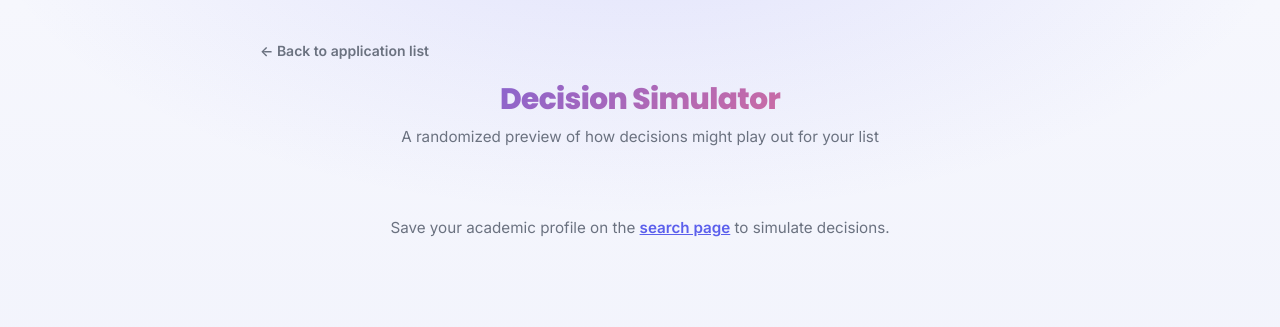
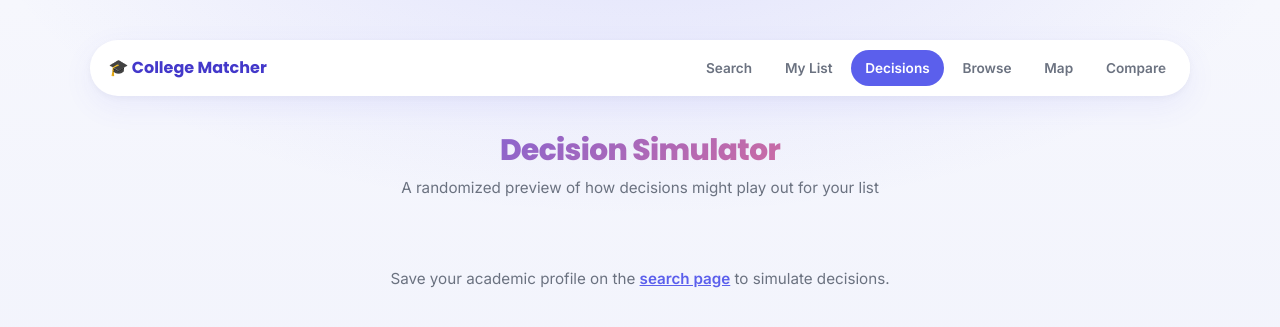
Before and after one commit to hschultz41/collegematcher, a Flask app: page /decisions in a window 1280 px wide. Shown: the top 327 px of the page. Run offline with Flask 3, Linux system fonts and the light colour scheme.

Commit message:
added navigation bar

```diff
--- a/app.py
+++ b/app.py
@@ -1,4 +1,4 @@
-from flask import Flask, request, jsonify, send_from_directory, abort
+from flask import Flask, request, jsonify, render_template, abort
 import pandas as pd
 import os
 import random
@@ -238,7 +238,7 @@ LOCATIONS = ["Any", "West", "Northeast", "Midwest", "Southeast", "South"]
 
 @app.route("/")
 def index():
-    return send_from_directory(BASE_DIR, "index.html")
+    return render_template("index.html", active="search")
 
 
 @app.route("/api/match", methods=["POST"])
@@ -299,7 +299,7 @@ def recommendations():
 
 @app.route("/recommendations")
 def recommendations_page():
-    return send_from_directory(BASE_DIR, "recommendations.html")
+    return render_template("recommendations.html", active="recommendations")
 
 
 @app.route("/api/simulate", methods=["POST"])
@@ -331,14 +331,14 @@ def simulate():
 
 @app.route("/decisions")
 def decisions_page():
-    return send_from_directory(BASE_DIR, "decisions.html")
+    return render_template("decisions.html", active="decisions")
 
 
 @app.route("/college/<slug>")
 def college_page(slug):
     if slug not in colleges_df["slug"].values:
         abort(404)
-    return send_from_directory(BASE_DIR, "college.html")
+    return render_template("college.html", active=None)
 
 
 @app.route("/api/college/<slug>")
@@ -379,17 +379,17 @@ def college_detail(slug):
 
 @app.route("/map")
 def map_page():
-    return send_from_directory(BASE_DIR, "map.html")
+    return render_template("map.html", active="map")
 
 
 @app.route("/browse")
 def browse_page():
-    return send_from_directory(BASE_DIR, "browse.html")
+    return render_template("browse.html", active="browse")
 
 
 @app.route("/compare")
 def compare_page():
-    return send_from_directory(BASE_DIR, "compare.html")
+    return render_template("compare.html", active="compare")
 
 
 @app.route("/api/schools")
--- a/static/style.css
+++ b/static/style.css
@@ -119,21 +119,76 @@ h1, h2, h3 { font-family: "Poppins", "Inter", sans-serif; }
   font-size: 0.95rem;
 }
 
-/* Links & buttons */
-.back-link {
+/* Site navigation */
+.site-nav {
+  max-width: 1100px;
+  margin: 0 auto 2rem;
+}
+
+.site-nav-inner {
+  position: relative;
+  display: flex;
+  align-items: center;
+  justify-content: space-between;
+  gap: 1rem;
+  background: var(--surface);
+  border-radius: var(--radius-pill);
+  box-shadow: var(--shadow-card);
+  padding: 0.6rem 0.6rem 0.6rem 1.15rem;
+}
+
+.site-nav-inner::after {
+  content: "";
+  position: absolute;
+  top: 0;
+  right: 0;
+  bottom: 0;
+  width: 28px;
+  border-radius: 0 var(--radius-pill) var(--radius-pill) 0;
+  background: linear-gradient(to right, transparent, var(--surface));
+  pointer-events: none;
+}
+
+.site-nav-brand {
+  font-family: "Poppins", "Inter", sans-serif;
+  font-weight: 700;
+  font-size: 1rem;
+  color: var(--primary-dark);
+  text-decoration: none;
+  white-space: nowrap;
+  flex-shrink: 0;
+}
+
+.site-nav-links {
+  display: flex;
+  gap: 0.25rem;
+  overflow-x: auto;
+  scrollbar-width: none;
+}
+
+.site-nav-links::-webkit-scrollbar { display: none; }
+
+.site-nav-link {
   display: inline-flex;
   align-items: center;
-  gap: 0.35rem;
+  white-space: nowrap;
+  font-weight: 600;
+  font-size: 0.85rem;
   color: var(--text-secondary);
-  font-weight: 600;
-  font-size: 0.875rem;
   text-decoration: none;
-  margin-bottom: 1rem;
-  transition: color 0.15s;
+  padding: 0.5rem 0.9rem;
+  border-radius: var(--radius-pill);
+  transition: background 0.15s, color 0.15s;
 }
 
-.back-link:hover { color: var(--primary); }
+.site-nav-link:hover { background: var(--primary-light); color: var(--primary-dark); }
 
+.site-nav-link.active {
+  background: var(--primary);
+  color: white;
+}
+
+/* Links & buttons */
 .btn, .nav-link {
   display: inline-flex;
   align-items: center;
--- /dev/null
+++ b/templates/_nav.html
@@ -0,0 +1,13 @@
+<nav class="site-nav">
+  <div class="site-nav-inner">
+    <a href="/" class="site-nav-brand">🎓 College Matcher</a>
+    <div class="site-nav-links">
+      <a href="/" class="site-nav-link {{ 'active' if active == 'search' }}">Search</a>
+      <a href="/recommendations" class="site-nav-link {{ 'active' if active == 'recommendations' }}">My List</a>
+      <a href="/decisions" class="site-nav-link {{ 'active' if active == 'decisions' }}">Decisions</a>
+      <a href="/browse" class="site-nav-link {{ 'active' if active == 'browse' }}">Browse</a>
+      <a href="/map" class="site-nav-link {{ 'active' if active == 'map' }}">Map</a>
+      <a href="/compare" class="site-nav-link {{ 'active' if active == 'compare' }}">Compare</a>
+    </div>
+  </div>
+</nav>
--- a/browse.html
+++ b/templates/browse.html
@@ -10,8 +10,7 @@
   <link rel="stylesheet" href="/static/style.css" />
   <style>
     .wrapper { max-width: 760px; }
-    .back-link, .page-header { max-width: 760px; margin-left: auto; margin-right: auto; }
-    .back-link { display: block; }
+    .page-header { max-width: 760px; margin-left: auto; margin-right: auto; }
 
     .filter-card { margin-bottom: 1.5rem; }
 
@@ -28,8 +27,8 @@
   </style>
 </head>
 <body>
+  {% include "_nav.html" %}
   <div class="wrapper">
-    <a href="/" class="back-link">&larr; Back to search</a>
     <header class="page-header">
       <h1>Browse All Schools</h1>
       <p>Filter the full list of schools in our database</p>
--- a/college.html
+++ b/templates/college.html
@@ -10,7 +10,6 @@
   <link rel="stylesheet" href="/static/style.css" />
   <style>
     .wrapper { max-width: 640px; }
-    .back-link { max-width: 640px; margin-left: auto; margin-right: auto; display: block; }
 
     h1 {
       font-size: 1.75rem;
@@ -152,8 +151,8 @@
   </style>
 </head>
 <body>
+  {% include "_nav.html" %}
   <div class="wrapper">
-    <a href="/" class="back-link">&larr; Back to search</a>
     <p id="status-msg">Loading college details…</p>
     <div class="card" id="college-card" style="display:none">
       <h1 id="college-name"></h1>
--- a/compare.html
+++ b/templates/compare.html
@@ -10,8 +10,7 @@
   <link rel="stylesheet" href="/static/style.css" />
   <style>
     .wrapper { max-width: 900px; }
-    .back-link, .page-header { max-width: 900px; margin-left: auto; margin-right: auto; }
-    .back-link { display: block; }
+    .page-header { max-width: 900px; margin-left: auto; margin-right: auto; }
 
     .compare-picker { margin-bottom: 1.5rem; }
 
@@ -185,8 +184,8 @@
   </style>
 </head>
 <body>
+  {% include "_nav.html" %}
   <div class="wrapper">
-    <a href="/" class="back-link">&larr; Back to search</a>
     <header class="page-header">
       <h1>Compare Schools</h1>
       <p>See how two schools stack up side by side</p>
--- a/decisions.html
+++ b/templates/decisions.html
@@ -10,8 +10,7 @@
   <link rel="stylesheet" href="/static/style.css" />
   <style>
     .wrapper { max-width: 760px; }
-    .back-link, .page-header { max-width: 760px; margin-left: auto; margin-right: auto; }
-    .back-link { display: block; }
+    .page-header { max-width: 760px; margin-left: auto; margin-right: auto; }
 
     .disclaimer {
       text-align: center;
@@ -80,8 +79,8 @@
   </style>
 </head>
 <body>
+  {% include "_nav.html" %}
   <div class="wrapper">
-    <a href="/recommendations" class="back-link">&larr; Back to application list</a>
     <header class="page-header">
       <h1>Decision Simulator</h1>
       <p>A randomized preview of how decisions might play out for your list</p>
--- a/index.html
+++ b/templates/index.html
@@ -14,15 +14,13 @@
   </style>
 </head>
 <body>
+  {% include "_nav.html" %}
   <header class="hero">
     <div class="hero-icon">🎓</div>
     <h1>College Matcher</h1>
     <p>Find colleges that fit your profile</p>
     <div class="hero-actions">
       <a href="/recommendations" class="btn">View My Application List &rarr;</a>
-      <a href="/browse" class="btn btn-secondary">Browse All Schools 📚</a>
-      <a href="/map" class="btn btn-secondary">Explore the Map 🗺️</a>
-      <a href="/compare" class="btn btn-secondary">Compare Schools ⚖️</a>
     </div>
   </header>
 
--- a/map.html
+++ b/templates/map.html
@@ -11,8 +11,7 @@
   <link rel="stylesheet" href="https://unpkg.com/leaflet@1.9.4/dist/leaflet.css" />
   <style>
     .wrapper { max-width: 1000px; }
-    .back-link, .page-header { max-width: 1000px; margin-left: auto; margin-right: auto; }
-    .back-link { display: block; }
+    .page-header { max-width: 1000px; margin-left: auto; margin-right: auto; }
 
     .map-legend {
       display: flex;
@@ -105,8 +104,8 @@
   </style>
 </head>
 <body>
+  {% include "_nav.html" %}
   <div class="wrapper">
-    <a href="/" class="back-link">&larr; Back to search</a>
     <header class="page-header">
       <h1>Explore Schools on the Map</h1>
       <p>Every school in our database, plotted across the United States</p>
--- a/recommendations.html
+++ b/templates/recommendations.html
@@ -10,13 +10,12 @@
   <link rel="stylesheet" href="/static/style.css" />
   <style>
     .wrapper { max-width: 760px; }
-    .back-link, .page-header { max-width: 760px; margin-left: auto; margin-right: auto; }
-    .back-link { display: block; }
+    .page-header { max-width: 760px; margin-left: auto; margin-right: auto; }
   </style>
 </head>
 <body>
+  {% include "_nav.html" %}
   <div class="wrapper">
-    <a href="/" class="back-link">&larr; Back to search</a>
     <header class="page-header">
       <h1>Your Application List</h1>
       <p>A balanced list of Reach, Target, and Safety schools based on your profile</p>
```
